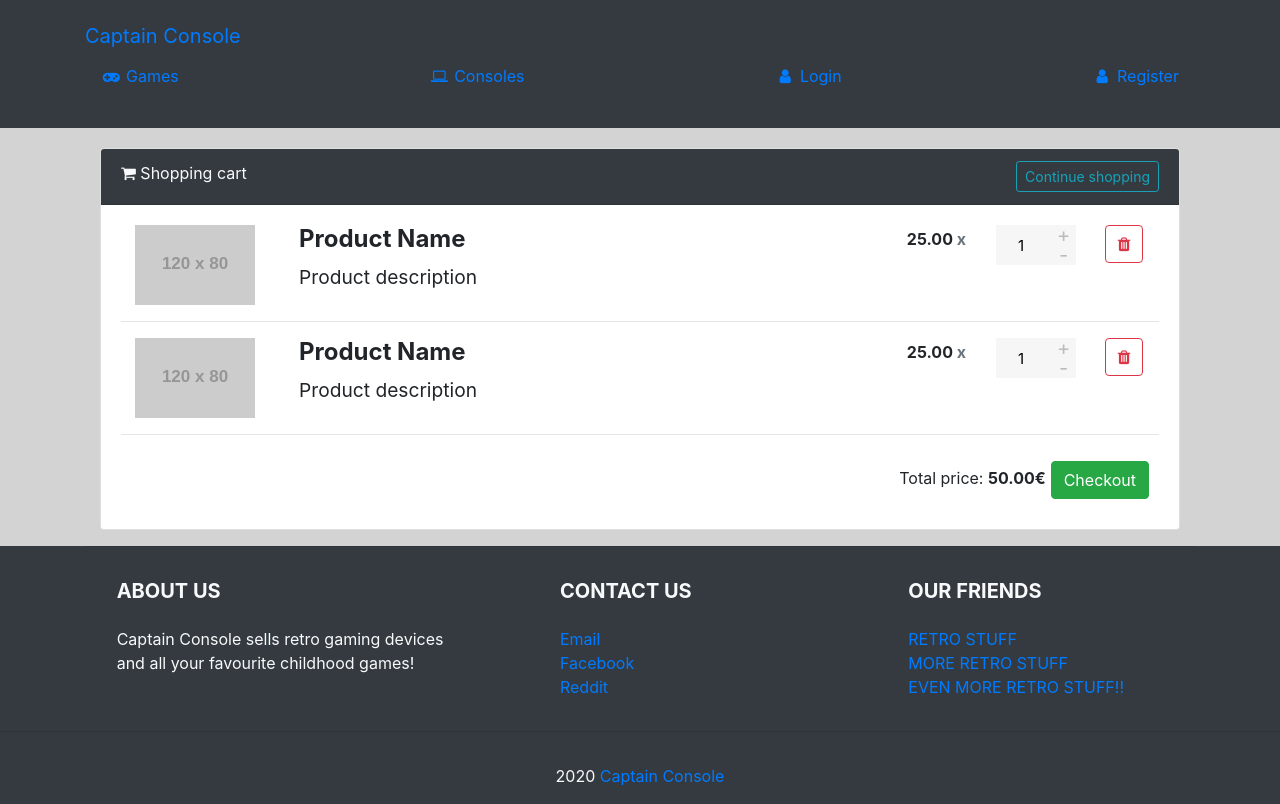
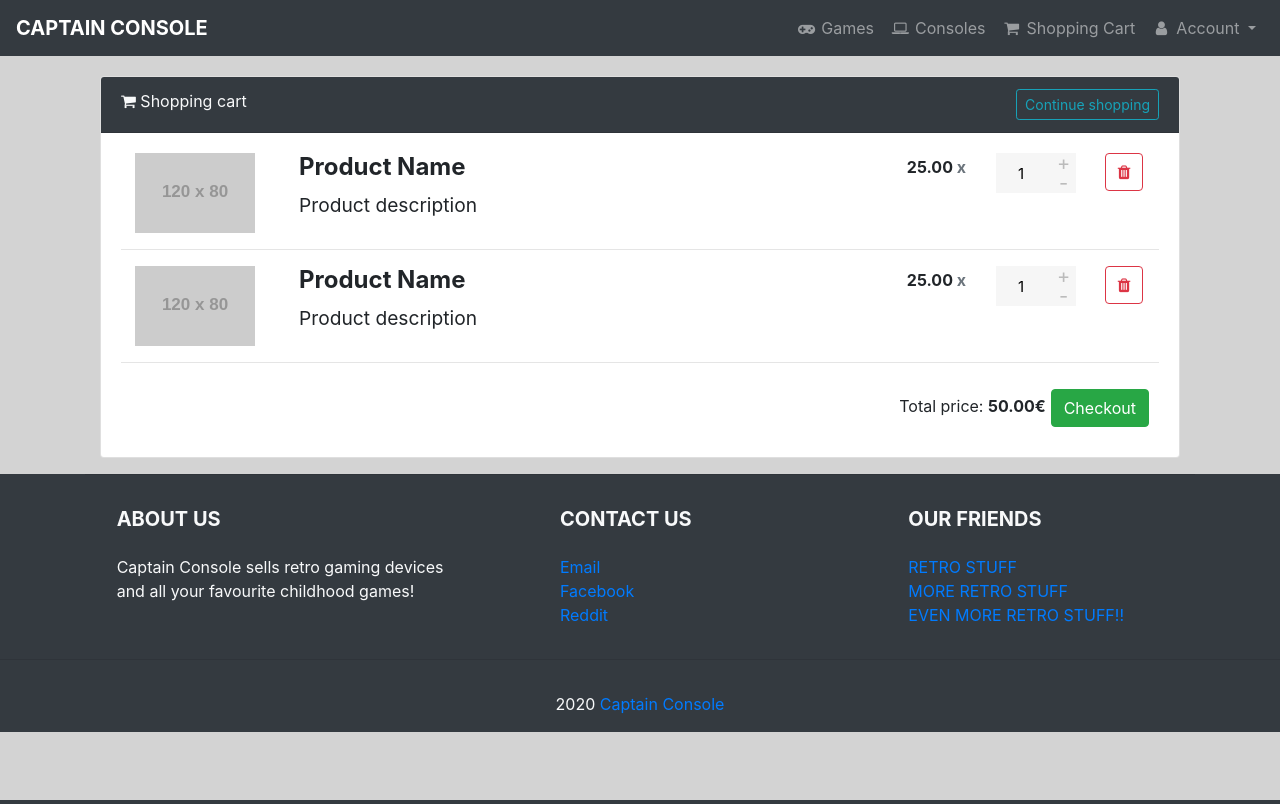
Before and after one commit to Daddara/T-220-VLN2, a Django app: page /user/checkout/ in a window 1280 px wide. Run offline with Django 3.2, Linux system fonts and the light colour scheme; grey boxes labelled with a size stand in for pictures from a placeholder-image service; some libraries are stand-ins or nearby versions.

Commit message:
new header

```diff
--- a/templates/header.html
+++ b/templates/header.html
@@ -1,28 +1,43 @@
-<nav class="py-3 bg-dark">
-    <meta name="viewport" content="width=device-width, initial-scale=1">
+<meta name="viewport" content="width=device-width, initial-scale=1">
 <link rel="stylesheet" href="https://cdnjs.cloudflare.com/ajax/libs/font-awesome/4.7.0/css/font-awesome.min.css">
-  <div class="container">
-    <!-- Brand and toggle get grouped for better mobile display -->
-    <div class="navbar-header">
-        <a class="navbar-brand" href="/">Captain Console</a>
 
+<nav class="navbar navbar-expand-lg navbar-dark unique-color-dark bg-dark">
+    <a class="navbar-brand font-weight-bold text-uppercase mx-auto" href="/">Captain Console</a>
+
+    <button class="navbar-toggler" type="button" data-toggle="collapse" data-target="#navbarSupportedContent-4" aria-controls="navbarSupportedContent-4" aria-expanded="false" aria-label="Toggle navigation">
+        <span class="navbar-toggler-icon"></span>
+    </button>
+
+    <div class="collapse navbar-collapse" id="navbarSupportedContent-4">
+        <ul class="navbar-nav ml-auto">
+            <li class="nav-item">
+                <a class="nav-link" href="{% url 'games-index' %}"><i class="fa fa-fw fa-gamepad"></i> Games <span class="sr-only">(current)</span></a>
+            </li>
+            <li class="nav-item">
+                <a class="nav-link" href="{% url 'consoles-index' %}"><i class="fa fa-fw fa-laptop"></i> Consoles </a>
+            </li>
+            <li class="nav-item">
+                <a class="nav-link" href="{% url 'co-index' %}"><i class="fa fa-fw fa-shopping-cart"></i> Shopping Cart</a>
+            </li>
+            <li class="nav-item dropdown">
+                <a class="nav-link dropdown-toggle" id="navbarDropdownMenuLink-4" data-toggle="dropdown" aria-haspopup="true" aria-expanded="false"><i class="fa fa-fw fa-user"></i> Account </a>
+                <div class="dropdown-menu dropdown-menu-right dropdown-cyan" aria-labelledby="navbarDropdownMenuLink-4">
+
+                    {% if user.is_authenticated %}
+
+                        <a class="dropdown-item" href="{% url 'profile' %}">Profile </a>
+                        <a class="dropdown-item" href="{% url 'logout' %}"> Logout </a>
+
+                    {% else %}
+
+                        <a class="dropdown-item" href="{% url 'login' %}"></i> Login</a>
+                        <a class="dropdown-item" href="{% url 'register' %}"></i> Register</a>
+
+                    {% endif %}
+
+                </div>
+            </li>
+        </ul>
     </div>
-
-    <!-- Collect the nav links, forms, and other content for toggling -->
-
-      <ul class="navbar">
-        <a href="{% url 'games-index' %}"><i class="fa fa-fw fa-gamepad"></i> Games <span class="sr-only">(current)</span></a>
-        <a href="{% url 'consoles-index' %}"><i class="fa fa-fw fa-laptop"></i> Consoles</a>
-
-          {% if user.is_authenticated %}
-              <a href="{% url 'profile' %}"><i class="fa fa-fw fa-user"></i> profile</a>
-              <a href="{% url 'logout' %}"><i class="fa fa-fw fa-user"></i> Logout</a>
-          {% else %}
-              <a href="{% url 'login' %}"><i class="fa fa-fw fa-user"></i> Login</a>
-              <a href="{% url 'register' %}"><i class="fa fa-fw fa-user"></i> Register</a>
-          {% endif %}
-      </ul>
-
-  </div>
-
 </nav>
+            <!--/.Navbar -->
```
Also changed, not shown: static/css/main.css (line endings or trailing spaces).
